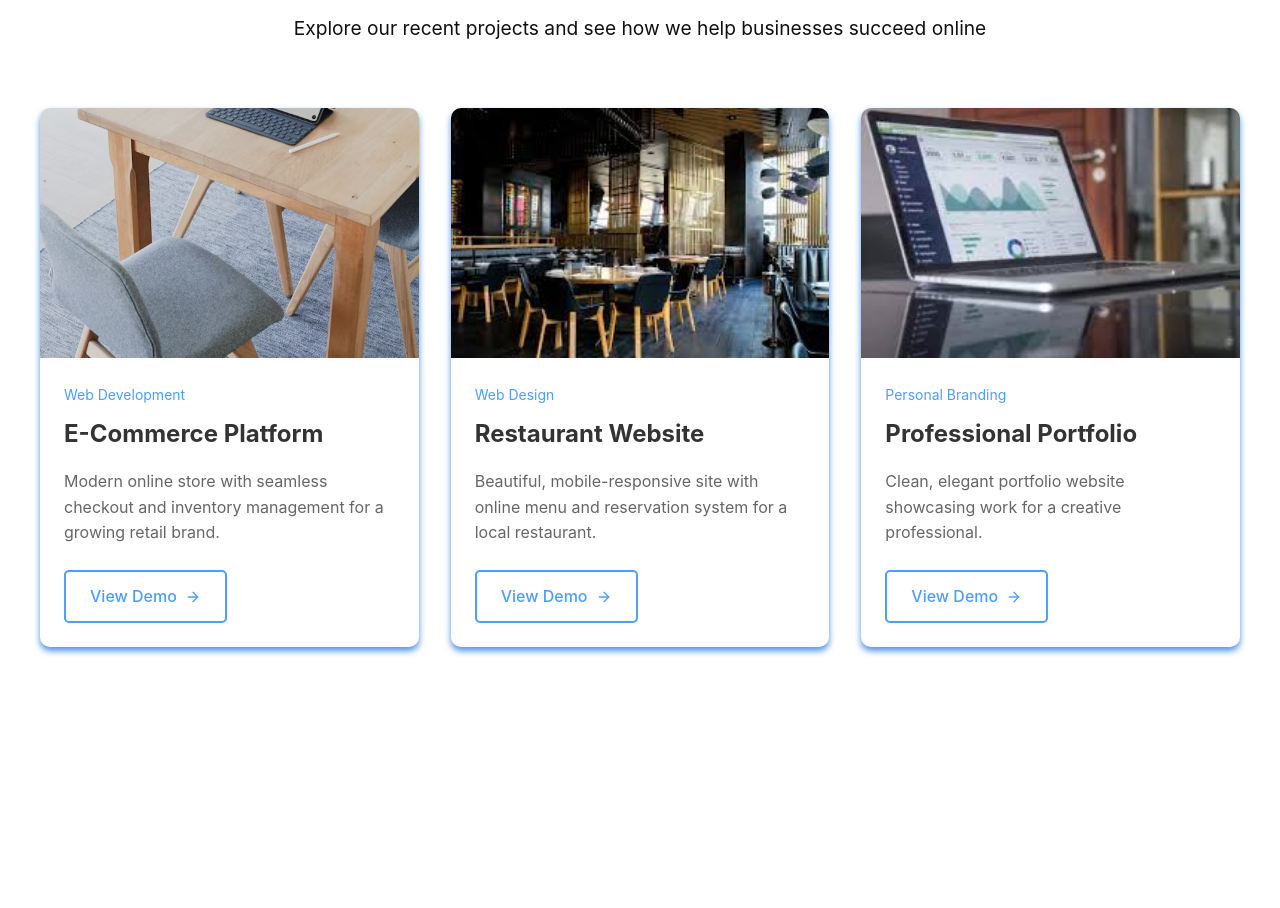
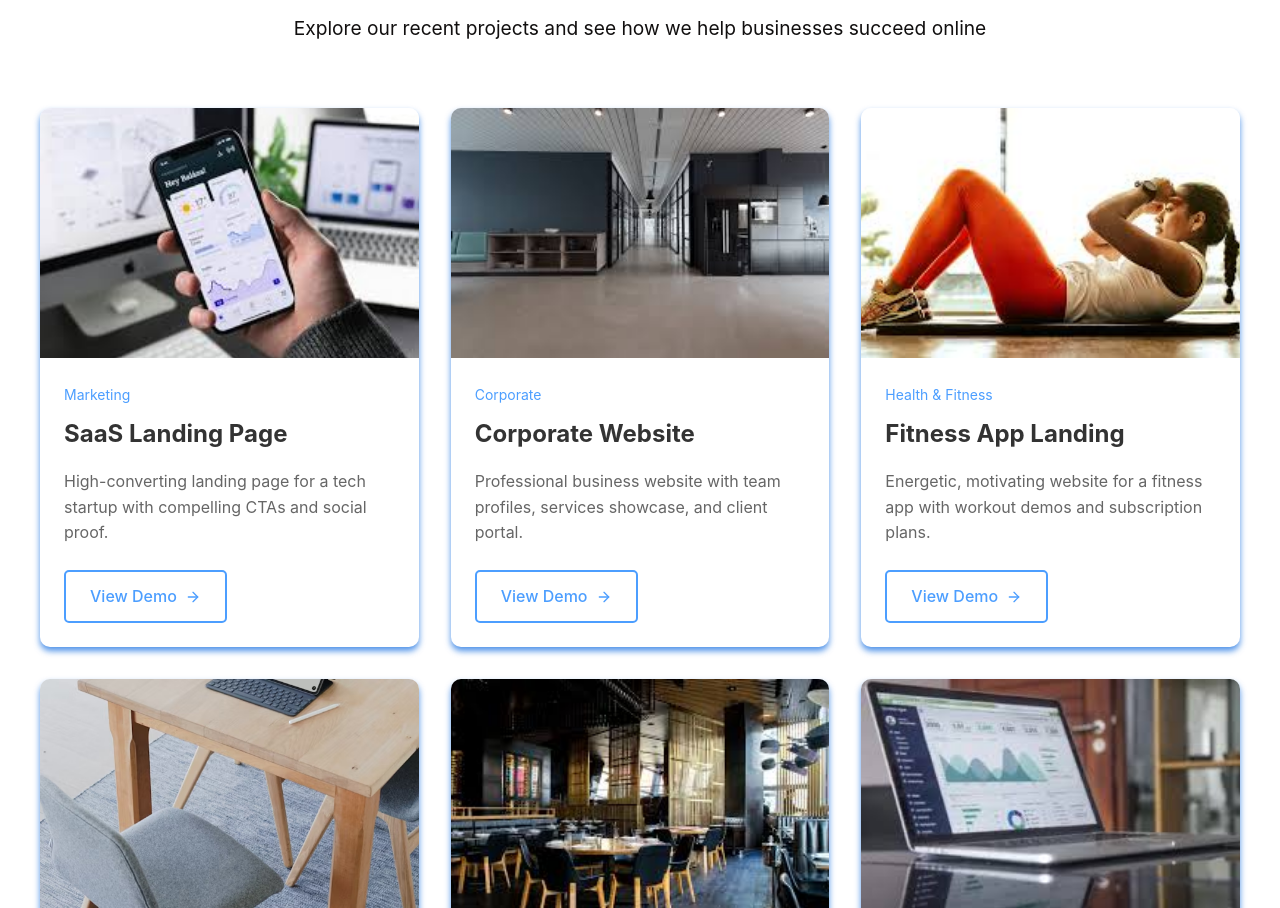
Before and after one commit to ywkbqwitguvb/V_G-WEBWORK, a plain HTML site: page index.html in a window 1280 px wide. Shown: the part 1620-2528 px from the top of the page. Before the commit the page ends 2347 px from the top, so only its background shows below. Drawn offline with Linux system fonts and the light colour scheme.

Commit message:
our work update

```diff
--- a/index.html
+++ b/index.html
@@ -94,6 +94,43 @@
             <p class="section-description">Explore our recent projects and see how we help businesses succeed online</p>
 
             <div class="portfolio-grid">
+                <!-- New order: SaaS, Corporate, Fitness, E-Commerce, Restaurant, Professional -->
+                <div class="portfolio-item">
+                    <div class="portfolio-image">
+                        <img src="assets/portfolio/saas.jpg" alt="SaaS Landing Page">
+                    </div>
+                    <div class="portfolio-content">
+                        <span class="category">Marketing</span>
+                        <h3>SaaS Landing Page</h3>
+                        <p>High-converting landing page for a tech startup with compelling CTAs and social proof.</p>
+                        <a href="#" class="btn btn-outline">View Demo <svg xmlns="http://www.w3.org/2000/svg" width="16" height="16" viewBox="0 0 24 24" fill="none" stroke="currentColor" stroke-width="2" stroke-linecap="round" stroke-linejoin="round"><line x1="5" y1="12" x2="19" y2="12"></line><polyline points="12 5 19 12 12 19"></polyline></svg></a>
+                    </div>
+                </div>
+
+                <div class="portfolio-item">
+                    <div class="portfolio-image">
+                        <img src="assets/portfolio/Corporate Website.jpg" alt="Corporate Website">
+                    </div>
+                    <div class="portfolio-content">
+                        <span class="category">Corporate</span>
+                        <h3>Corporate Website</h3>
+                        <p>Professional business website with team profiles, services showcase, and client portal.</p>
+                        <a href="#" class="btn btn-outline">View Demo <svg xmlns="http://www.w3.org/2000/svg" width="16" height="16" viewBox="0 0 24 24" fill="none" stroke="currentColor" stroke-width="2" stroke-linecap="round" stroke-linejoin="round"><line x1="5" y1="12" x2="19" y2="12"></line><polyline points="12 5 19 12 12 19"></polyline></svg></a>
+                    </div>
+                </div>
+
+                <div class="portfolio-item">
+                    <div class="portfolio-image">
+                        <img src="assets/portfolio/fitness.jpg" alt="Fitness App Landing">
+                    </div>
+                    <div class="portfolio-content">
+                        <span class="category">Health & Fitness</span>
+                        <h3>Fitness App Landing</h3>
+                        <p>Energetic, motivating website for a fitness app with workout demos and subscription plans.</p>
+                        <a href="#" class="btn btn-outline">View Demo <svg xmlns="http://www.w3.org/2000/svg" width="16" height="16" viewBox="0 0 24 24" fill="none" stroke="currentColor" stroke-width="2" stroke-linecap="round" stroke-linejoin="round"><line x1="5" y1="12" x2="19" y2="12"></line><polyline points="12 5 19 12 12 19"></polyline></svg></a>
+                    </div>
+                </div>
+
                 <div class="portfolio-item">
                     <div class="portfolio-image">
                         <img src="assets/portfolio/ecommerce.jpg" alt="E-Commerce Platform">
```
Also changed, not shown: assets/portfolio/Corporate Website.jpg (added), assets/portfolio/corporate.svg (added), assets/portfolio/fitness.jpg (added), assets/portfolio/fitness.svg (added), assets/portfolio/saas.jpg (added), assets/portfolio/saas.svg (added).
